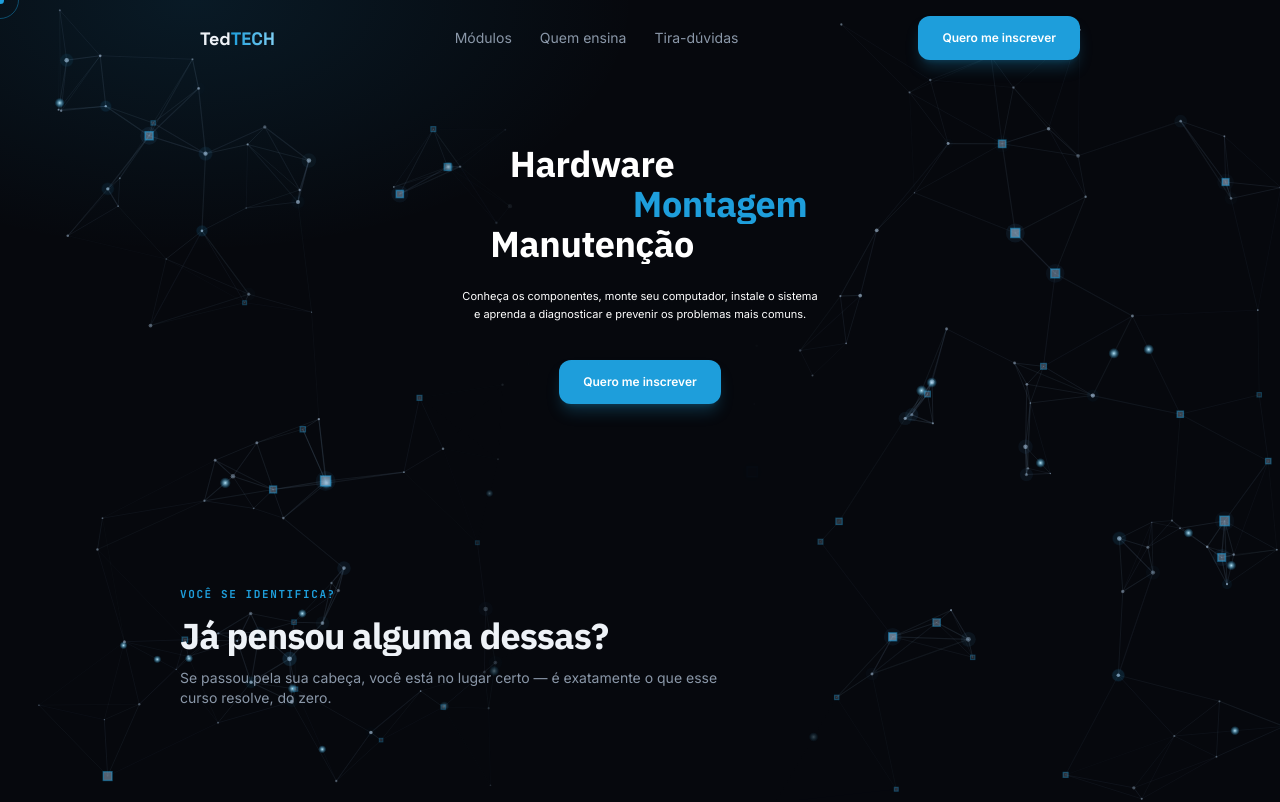
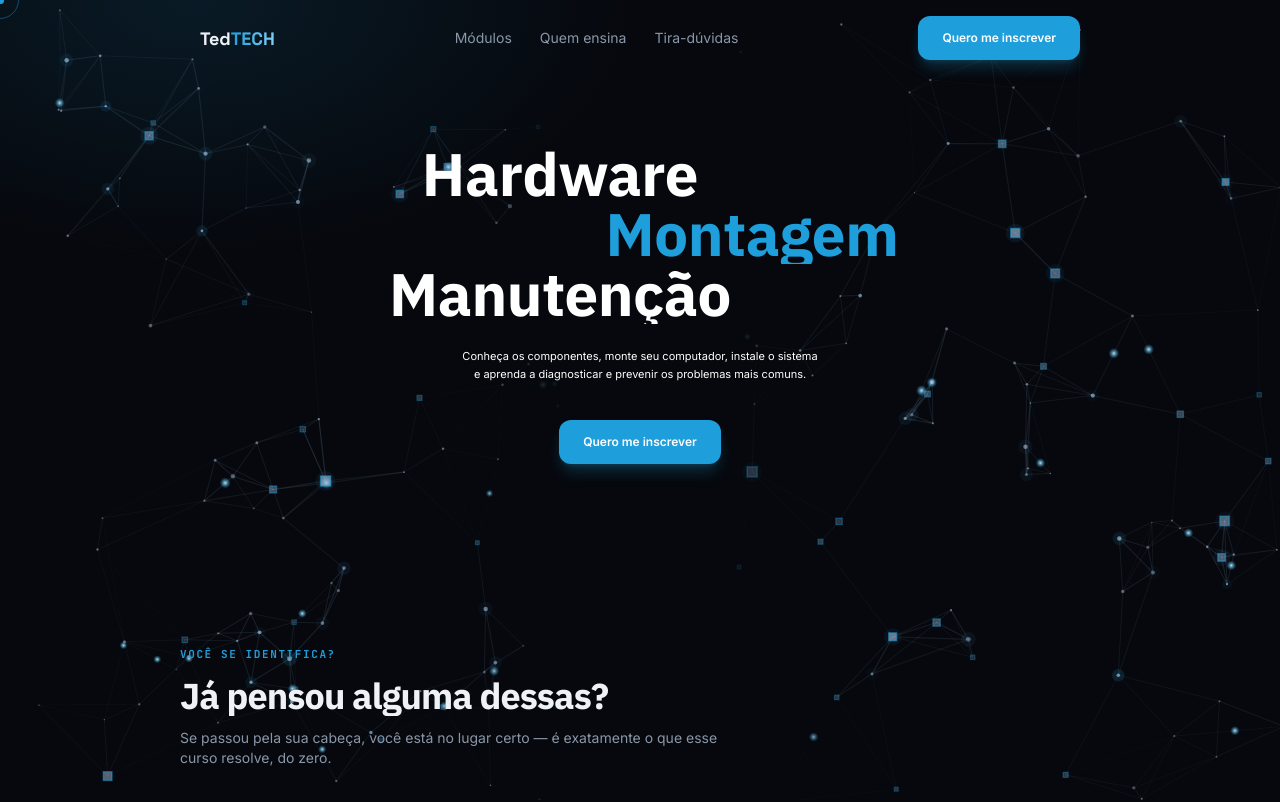
Before and after one commit to DigiThree-Planejamentos/tedtechsite, a Next.js app: page / in a window 1280 px wide. Shown: the top 802 px of the page. Built offline with nearby package versions, Linux system fonts and the light colour scheme.

Commit message:
style: tune hero headline size back down after iterating
Landed on text-3xl/md:text-6xl after trying larger tiers up to the
Tailwind max (text-9xl) and stepping back down.

```diff
--- a/components/sections/Hero.tsx
+++ b/components/sections/Hero.tsx
@@ -9,32 +9,32 @@ export function Hero() {
     <section id="hero" className="relative overflow-hidden px-5 pb-24 pt-36 text-center">
       <div className="relative z-10 mx-auto max-w-content">
         <h1 className="mx-auto max-w-2xl font-extrabold leading-[1.2] tracking-tight">
-          <div className="flex justify-center -translate-x-6 md:-translate-x-12">
+          <div className="flex justify-center -translate-x-8 md:-translate-x-20">
             <SplitReveal
               as="span"
               type="lines"
               trigger="ready"
-              className="text-2xl text-white md:text-4xl"
+              className="text-3xl text-white md:text-6xl"
             >
               {h.headlineWords[0]}
             </SplitReveal>
           </div>
-          <div className="flex justify-center translate-x-10 md:translate-x-20">
+          <div className="flex justify-center translate-x-12 md:translate-x-28">
             <SplitReveal
               as="span"
               type="lines"
               trigger="ready"
-              className="text-2xl text-blue md:text-4xl"
+              className="text-3xl text-blue md:text-6xl"
             >
               {h.headlineWords[1]}
             </SplitReveal>
           </div>
-          <div className="flex justify-center -translate-x-6 md:-translate-x-12">
+          <div className="flex justify-center -translate-x-8 md:-translate-x-20">
             <SplitReveal
               as="span"
               type="lines"
               trigger="ready"
-              className="text-2xl text-white md:text-4xl"
+              className="text-3xl text-white md:text-6xl"
             >
               {h.headlineWords[2]}
             </SplitReveal>
```
